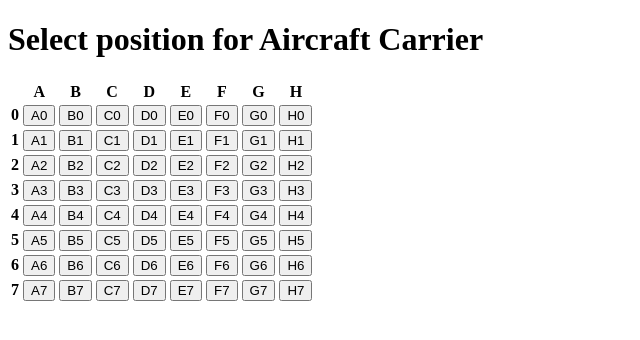
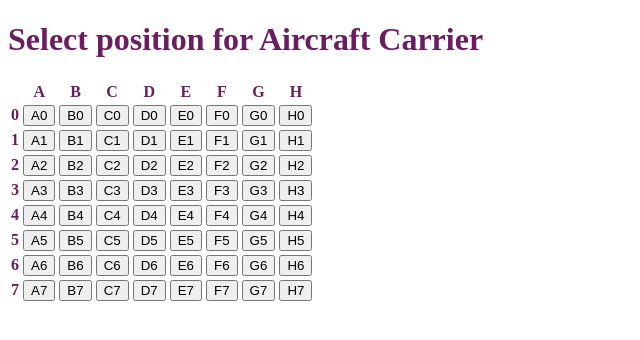
Before and after one commit to jessehouwing/BattleJSip, a React app in the folder Case Studies/Battleship/Source/Battleship_JS/: page / in a window 1280 px wide. Shown: the top 340 px of the page, without its empty margins (0-640 px from the left). Built offline with nearby package versions, Linux system fonts and the light colour scheme.

Commit message:
Demonstrate CSS works

```diff
--- /dev/null
+++ b/Case Studies/Battleship/Source/Battleship_JS/src/App.css
@@ -0,0 +1,3 @@
+#app {
+    color: #6C1D5F; /* Xebia purple */
+}
--- a/Case Studies/Battleship/Source/Battleship_JS/src/App.jsx
+++ b/Case Studies/Battleship/Source/Battleship_JS/src/App.jsx
@@ -6,6 +6,7 @@ import {
   isHit,
   placeShip
 } from './game/board-service';
+import './App.css';
 
 function getSequence(length) {
   return Array.from({ length })
--- a/Case Studies/Battleship/Source/Battleship_JS/src/app.css
+++ /dev/null
@@ -1,4 +0,0 @@
-#app {
-    border: solid 10px hotpink;
-    color: hotpink;
-}
```
Also changed, not shown: 1 other file (tests, documents, lock files or other folders).
